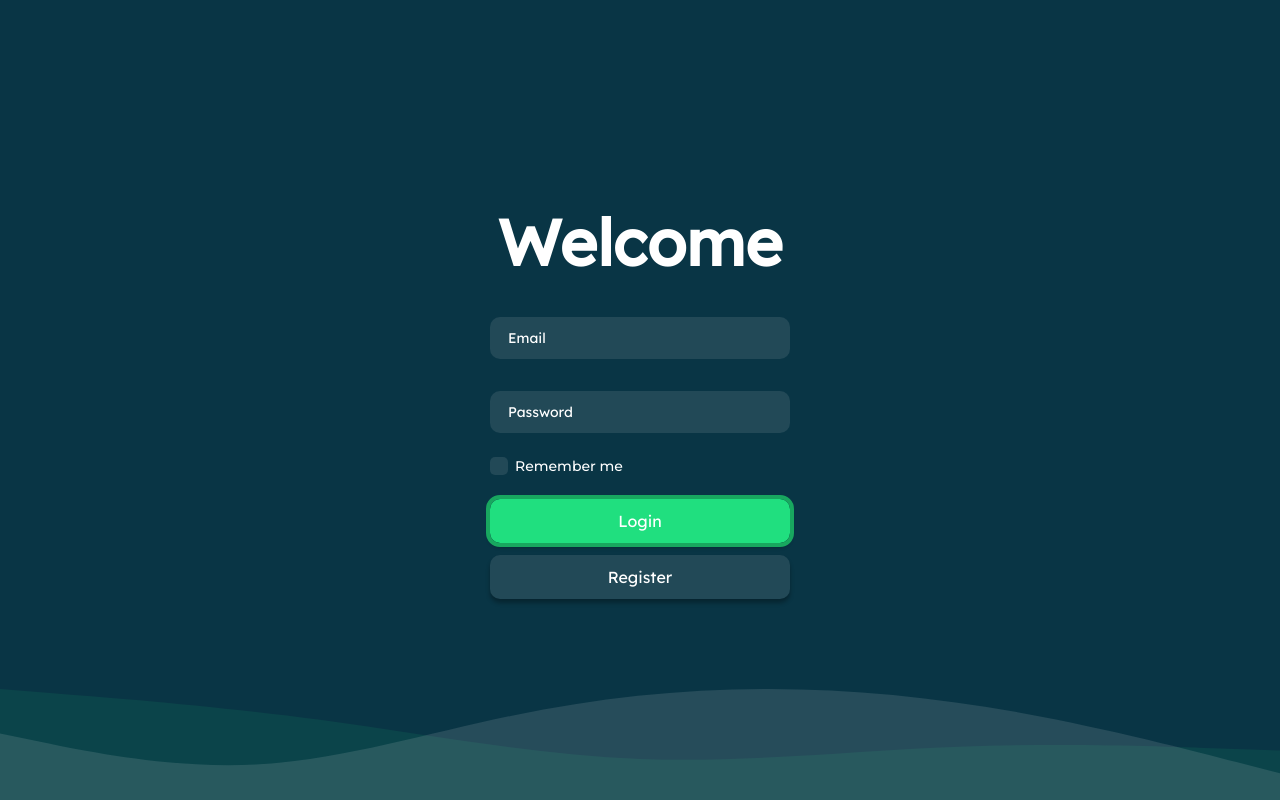
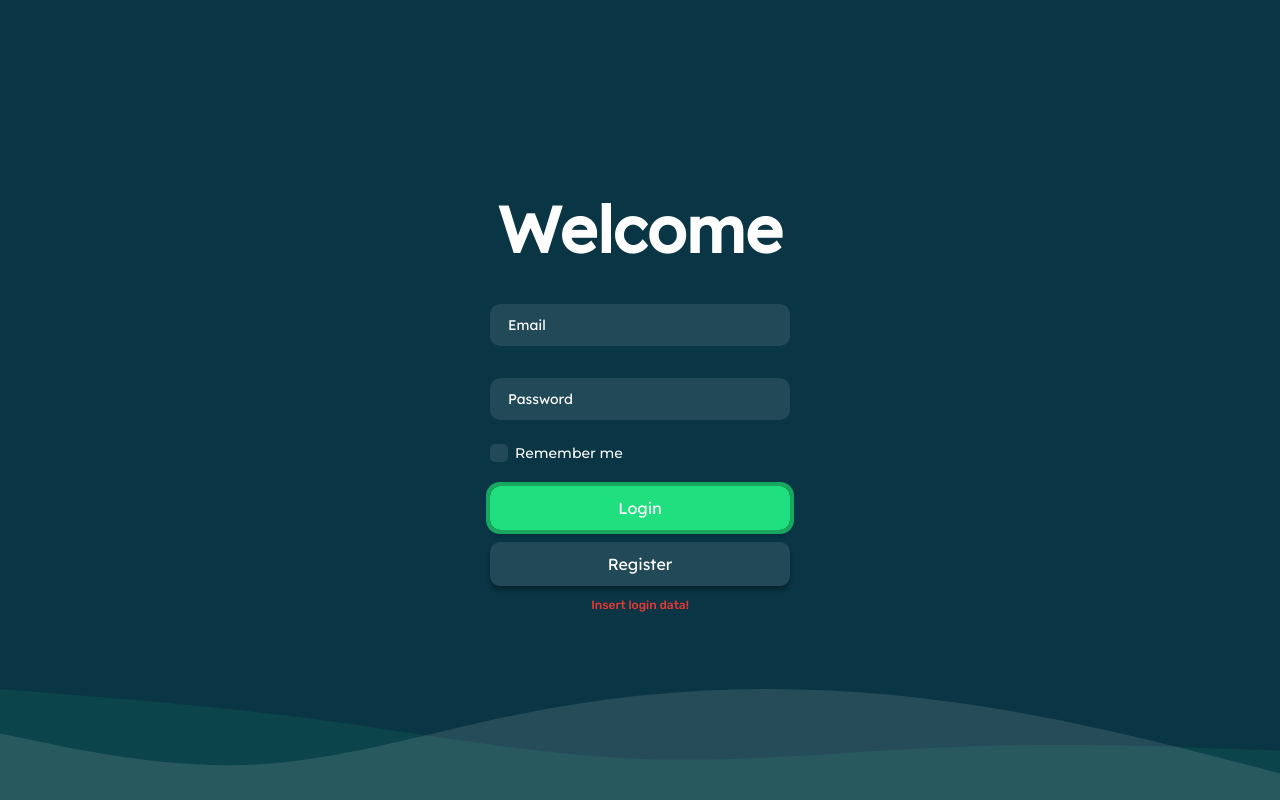
Before and after one commit to aliiev/codestorm-task, a React (Create React App) app: page / in a window 1280 px wide. Both pictures are taken after a click on the button "Login". Built offline with nearby package versions, Linux system fonts and the light colour scheme.

Commit message:
Basic validation

```diff
--- a/src/App.scss
+++ b/src/App.scss
@@ -179,11 +179,21 @@ body {
   }
 
   .form-check {
+    margin-bottom: 24px;
+  }
+
+  .btn {
     margin-bottom: 12px;
   }
 
-  .btn {
-    margin-top: 12px;
+  .error-text {
+    display: block;
+    width: 100%;
+    font-weight: 500;
+    font-size: 12px;
+    text-align: center;
+    color: $danger;
+    transition: opacity .15s ease-in-out;
   }
 }
 
--- /dev/null
+++ b/src/api.ts
@@ -0,0 +1,13 @@
+import axios from 'axios'
+
+const BASE_URL = 'http://localhost:4000'
+
+export interface IData {
+  email: string,
+  password: string
+}
+
+export async function login(data: IData): Promise<string> {
+  const res = await axios.post(BASE_URL + '/login', data)
+  return res.data.accessToken
+}
--- a/src/pages/Login.tsx
+++ b/src/pages/Login.tsx
@@ -3,24 +3,29 @@ import { useNavigate } from 'react-router-dom'
 import axios from 'axios'
 import Input from '../components/Input'
 import Checkbox from '../components/Checkbox'
+import { login, IData } from '../api'
 
 export default function Login() {
-  const [data, setData] = useState<{email: string; password: string}>({
+  const [data, setData] = useState<IData>({
     email: '',
     password: ''
   })
+  const [error, setError] = useState<string>('')
   const navigate = useNavigate()
 
   const handleLogin = () => {
-    if (data.email === '' || data.password === '') return
-    axios.post('http://localhost:4000/login', data)
-      .then(res => {
-        console.log('SUCCESS', res)
-        localStorage.setItem('accessToken', res.data.accessToken)
+    if (data.email === '' || data.password === '') {
+      setError('Insert login data')
+      return
+    }
+
+    login(data)
+      .then(accessToken => {
+        localStorage.setItem('accessToken', accessToken)
         navigate('/list')
       })
       .catch(err => {
-        console.log('ERROR', err)
+        setError(err.response.data)
       })
   }
 
@@ -36,6 +41,7 @@ export default function Login() {
       <Checkbox label="Remember me" />
       <button className="btn btn-primary" onClick={handleLogin}>Login</button>
       <button className="btn" onClick={handleRegister}>Register</button>
+      <small className="error-text" style={{opacity: error ? 1 : 0}}>{error}!</small>
     </div>
   )
 }
```
